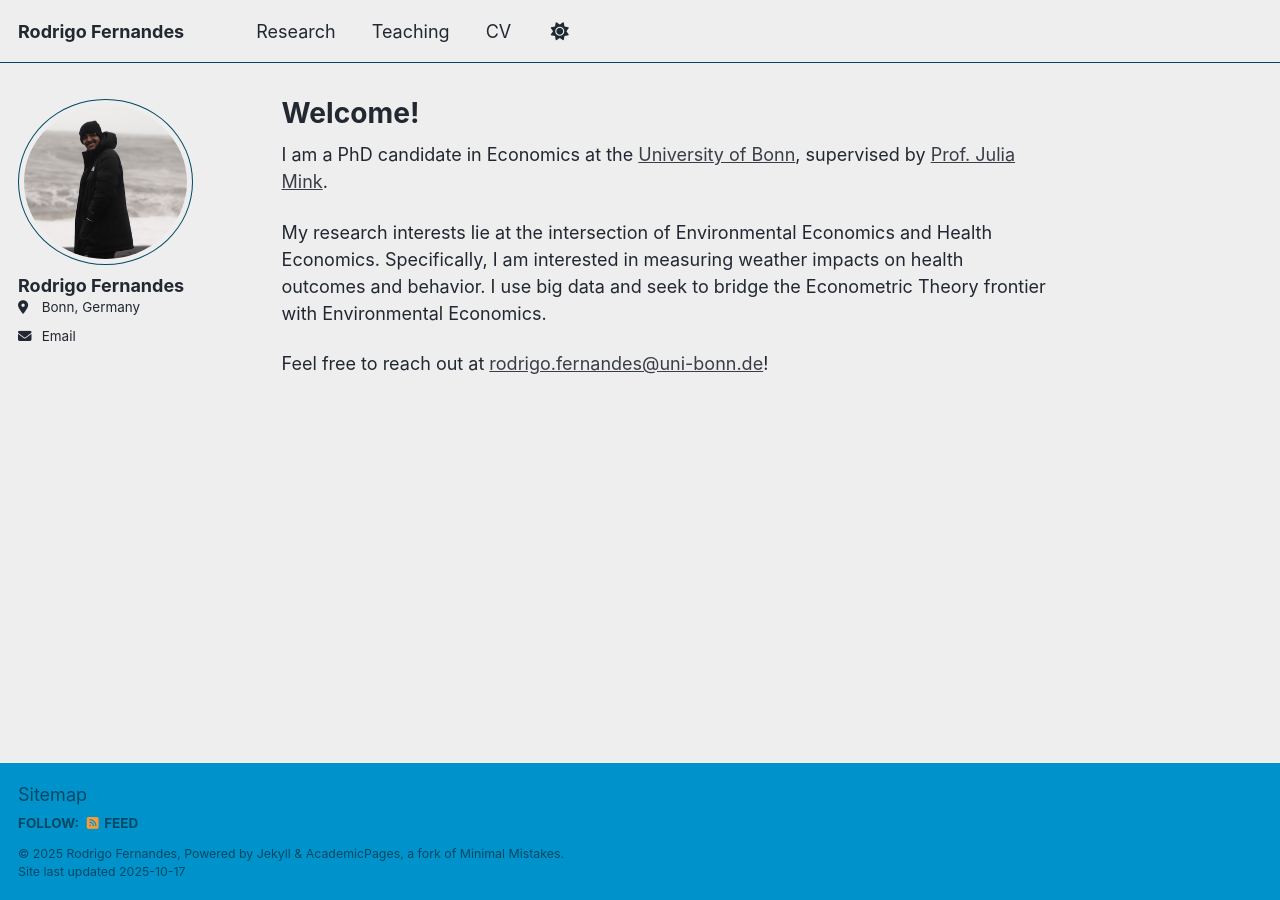
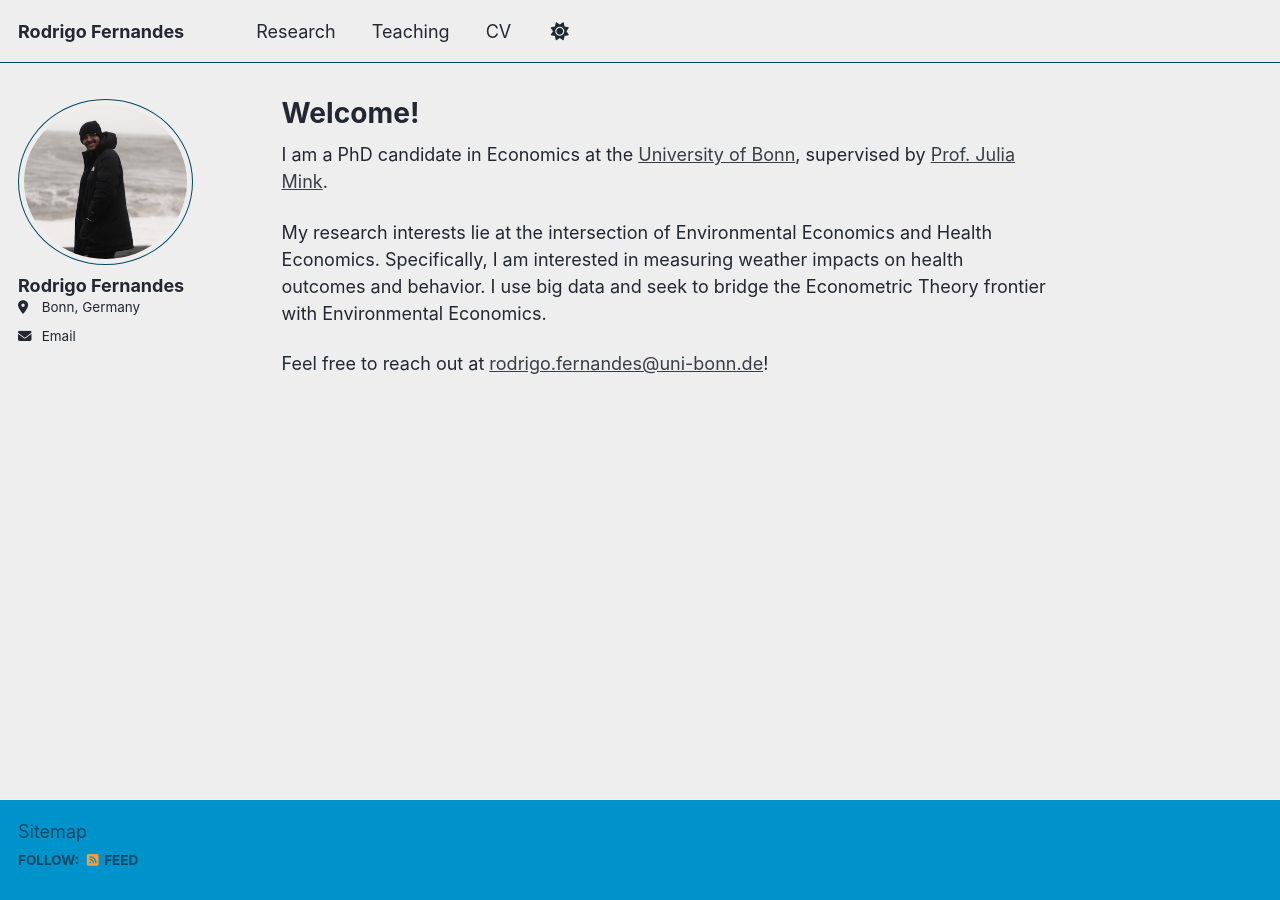
Before and after one commit to fernandes-rodrigo/fernandes-rodrigo.github.io, a Jekyll site: the page built from _pages/about.md, in a window 1280 px wide. Built offline with Jekyll 4.4.1, drawn with Linux system fonts in a browser that asks for light colours; a script that is not in the unit is left out.

Commit message:
Remove copyright information from footer
Removed copyright footer section from the page.

```diff
--- a/_includes/footer.html
+++ b/_includes/footer.html
@@ -18,8 +18,3 @@
   </ul>
 </div>
 {% endif %}
-
-<div class="page__footer-copyright">
-  &copy; {{ site.time | date: '%Y' }} {{ site.name | default: site.title }}, {{ site.data.ui-text[site.locale].powered_by | default: "Powered by" }} <a href="http://jekyllrb.com" rel="nofollow">Jekyll</a> &amp; <a href="https://github.com/academicpages/academicpages.github.io">AcademicPages</a>, a fork of <a href="https://mademistakes.com/work/minimal-mistakes-jekyll-theme/" rel="nofollow">Minimal Mistakes</a>.<br />
-  Site last updated {{ "now" | date: '%Y-%m-%d' }}
-</div>
```
